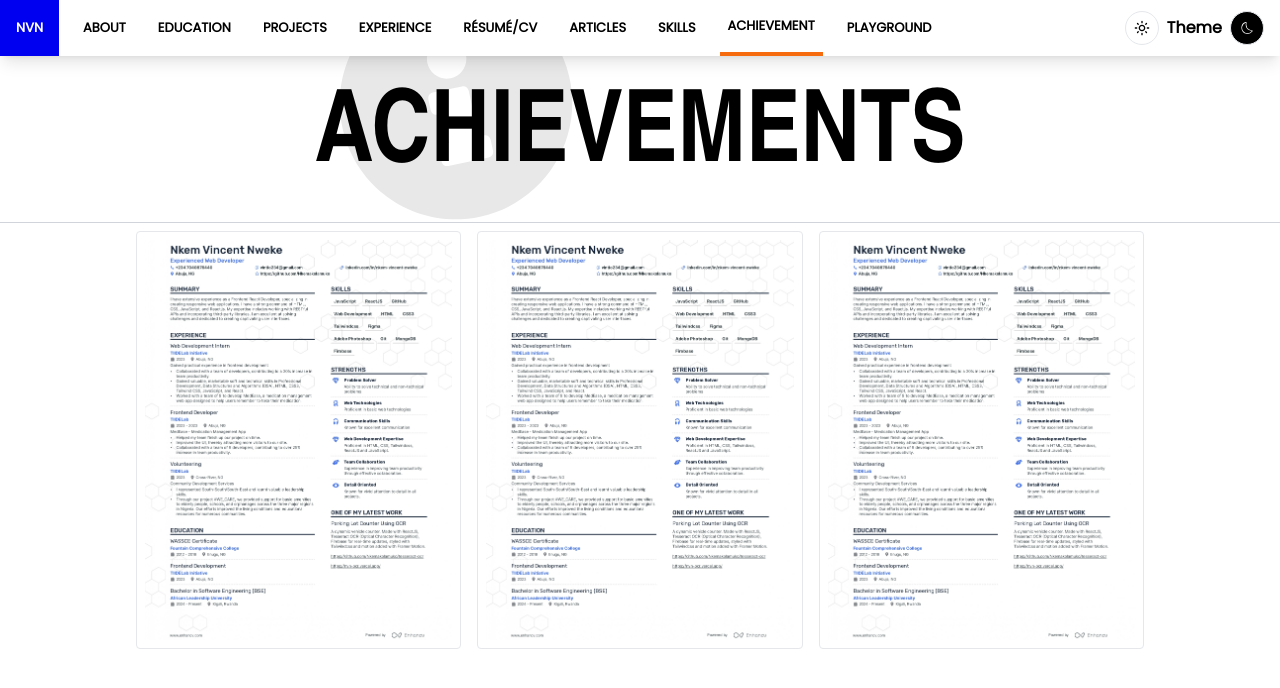
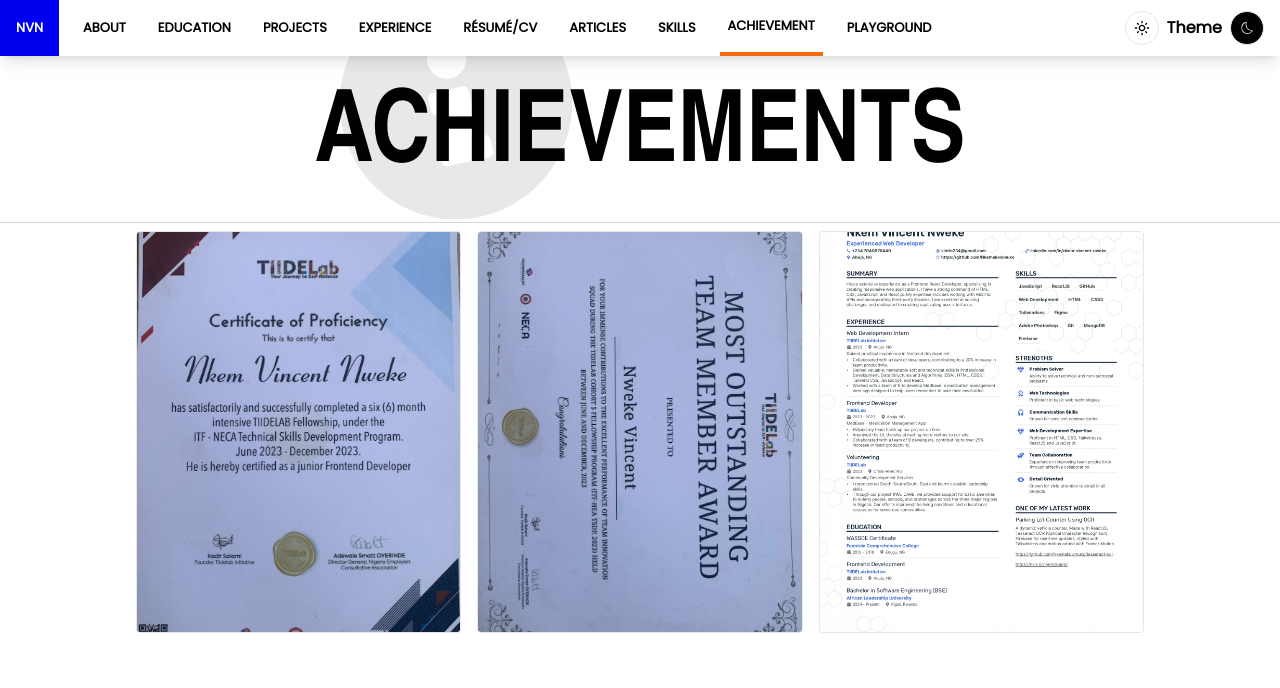
Before and after one commit to Nkemakolamuko/main-portfolio, a React (Vite) app: page /achievement in a window 1280 px wide. Shown: the top 688 px of the page. Built offline with nearby package versions, Linux system fonts and the light colour scheme.

Commit message:
Fix the right images in the achievements section --

```diff
--- a/src/components/pages/Achievements.jsx
+++ b/src/components/pages/Achievements.jsx
@@ -3,6 +3,8 @@
 import HeaderHamburger from "./components/HeaderHamburger";
 import PageTitle from "../PageTitle";
 import img from "../../assets/nvn.jpg";
+import img2 from "../../assets/img2.jpeg";
+import img3 from "../../assets/img3.jpeg";
 import { ThemeContext } from "../../App";
 import AchievementCard from "./components/AchievementCard";
 import AchievementDetails from "./components/AchievementDetails";
@@ -12,14 +14,14 @@
     id: 1,
     title: "Certified Frontend Developer",
     details: "Certified as a Frontend Developer upon graduation from TIIDELab.",
-    img: img,
+    img: img3,
   },
   {
     id: 2,
     title: "Most Outstanding Team Member",
     details:
       "Awarded for the mot outstanding performance in my team for Frontend Development at TIIDELab.",
-    img: img,
+    img: img2,
   },
   {
     id: 3,
@@ -61,6 +63,7 @@
           <AchievementCard
             key={achievement.id}
             alt={achievement.title}
+            img={achievement.img}
             achievement={achievement}
             onShowDetails={handleShowDetails}
           />
--- a/src/components/pages/components/AchievementCard.jsx
+++ b/src/components/pages/components/AchievementCard.jsx
@@ -1,19 +1,19 @@
 import React, { useState } from "react";
-import img from "../../../assets/nvn.jpg";
+// import img from "../../../assets/nvn.jpg";
 import { FaInfoCircle } from "react-icons/fa";
 
-const AchievementCard = ({ alt, achievement, onShowDetails }) => {
+const AchievementCard = ({ alt, achievement, onShowDetails, img }) => {
   const [hovered, setHovered] = useState(false);
 
   return (
     <div
-      className="relative w-full h-auto border rounded overflow-hidden p-2 group"
+      className="relative w-full h-auto border rounded overflow-hidden group"
       onMouseEnter={() => setHovered(true)}
       onMouseLeave={() => setHovered(false)}
     >
       <img src={img} alt={alt} className="h-[400px] w-full object-cover" />
       <div
-        className={`absolute top-0 right-0 m-2 shadow-lg rounded-full group-hover:block block md:hidden transition-all duration-300`}
+        className={`absolute top-2 right-2 m-2 shadow-lg rounded-full group-hover:block block md:hidden transition-all duration-300`}
       >
         <FaInfoCircle
           size={24}
```
